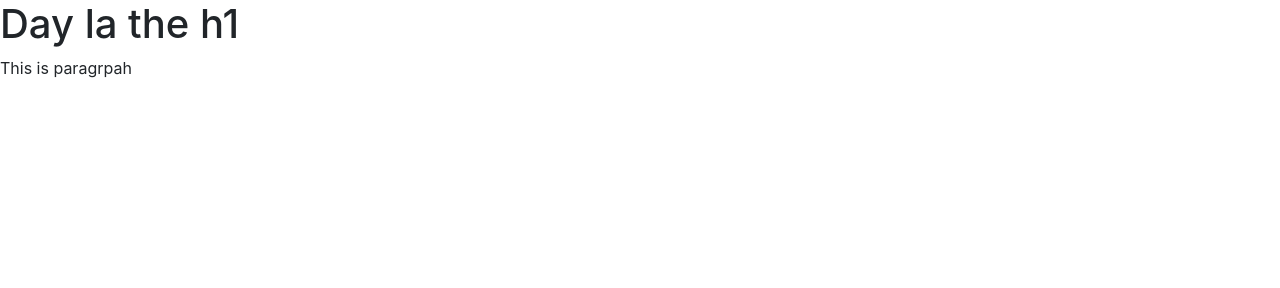
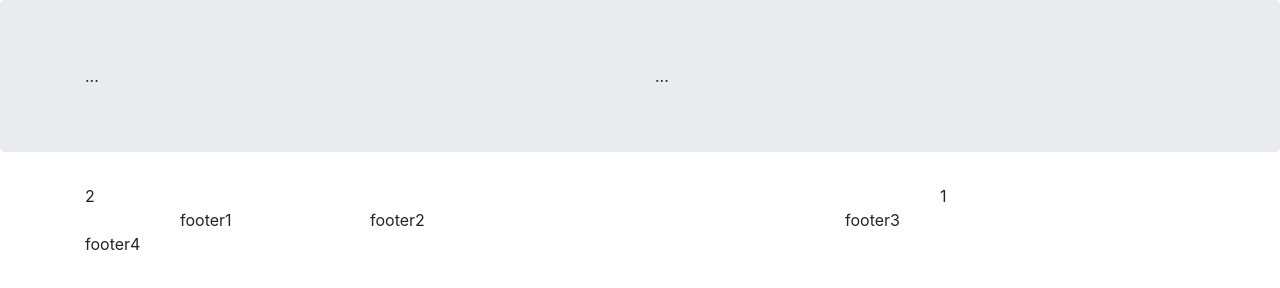
Before and after one commit to minhdang0907/git-test1, a website: page index.html in a window 1280 px wide. Drawn offline with nearby package versions, Linux system fonts and the light colour scheme.

Commit message:
Bootstrap Grid Part 1

```diff
--- a/index.html
+++ b/index.html
@@ -1,14 +1,42 @@
 <!DOCTYPE html>
 <html lang="en">
   <head>
-    <meta charset="UTF-8">
-    <meta name="viewport" content="width=device-width, initial-scale=1.0">
+    <meta charset="UTF-8" />
+    <meta name="viewport" content="width=device-width, initial-scale=1.0" />
     <title>Document</title>
-    <link rel="stylesheet" href="node_modules/bootstrap/dist/css/bootstrap.min.css">
+    <link
+      rel="stylesheet"
+      href="node_modules/bootstrap/dist/css/bootstrap.min.css"
+    />
   </head>
   <body>
-    <h1>Day la the h1</h1>
-    <p>This is paragrpah</p>
+    <header class="jumbotron">
+      <div class="container">
+        <div class="row">
+          <div class="col-12 col-sm-6">...</div>
+          <div class="col-12 col-sm">...</div>
+        </div>
+
+    </header>
+    <section>
+      <div class="container">
+        <div class="row">
+        <div class="col-12 col-sm-4 col-md-3 order-sm-last">1</div>
+        <div class="col col-sm col-md order-sm-first">2</div>
+    </div>
+      </div>
+    </section>
+    <footer>
+      <div class="container">
+        <div class="row">
+            <div class="col-4 offset-1 col-sm-2">footer1</div>
+            <div class="col-7 col-sm-5">footer2</div>
+            <div class="col-12 col-sm-4">footer3</div>
+            <div class="col-auto">footer4</div>
+
+        </div>
+      </div>
+    </footer>
   </body>
   <script src="node_modules/jquery/dist/jquery.slim.min.js"></script>
   <script src="node_modules/popper.js/dist/umd/popper.min.js"></script>
```
Lines whose indentation alone changed are shown as unchanged.
